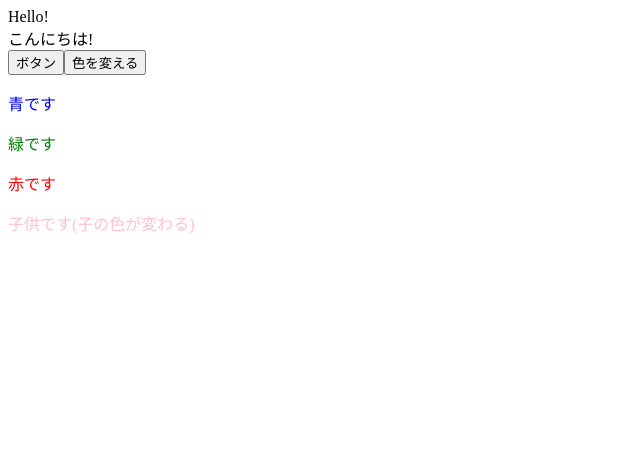
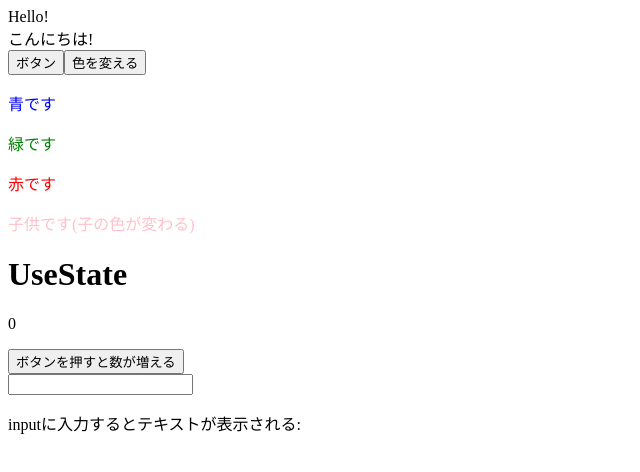
Before and after one commit to TakeshiShiomi/react_study, a React (Create React App) app: page / in a window 1280 px wide. Shown: the top 472 px of the page, without its empty margins (0-640 px from the left). Built offline with nearby package versions, Linux system fonts and the light colour scheme.

Commit message:
useState実装

```diff
--- /dev/null
+++ b/src/UseStatePractice.tsx
@@ -0,0 +1,38 @@
+import React from 'react';
+import { useState } from 'react';
+import './App.css';
+
+interface UseStatePracticeProps {
+  name?: string;
+}
+
+export const UseStatePractice: React.FC<UseStatePracticeProps> = () => {
+  // useState関数を使用して、numという変数を定義
+  // numが状態を持った変数、setNumが状態を更新するための関数
+  // useState関数の引数には初期値を設定
+  const [num, setNum] = useState(0);
+  const onClickButton = () => {
+    setNum(num + 1);
+  };
+
+  // useState関数を使用して、textという変数を定義
+  // textが状態を持った変数、setTextが状態を更新するための関数
+  // useState関数の引数には初期値を設定
+  const [text, setText] = useState('');
+  // input要素の値が変更されたときに呼び出される関数
+  const onChangeText = (e: React.ChangeEvent<HTMLInputElement>) => {
+    setText(e.target.value);
+  };
+
+
+  return (
+    <>
+      <h1>UseState</h1>
+      <p>{num}</p>
+      <button onClick={onClickButton}>ボタンを押すと数が増える</button>
+      <br />
+      <input type="text" value={text} onChange={onChangeText} />
+      <p>inputに入力するとテキストが表示される: {text}</p>
+    </>
+  );
+};
--- a/src/index.tsx
+++ b/src/index.tsx
@@ -5,6 +5,7 @@ import { App } from './App';
 import { PropsPractice } from './PropsPractice';
 import { PropsPractice2 } from './PropsPractice2';
 import { ChildrenPractice } from './ChildrenPractice';
+import { UseStatePractice } from './UseStatePractice';
 
 const rootElement = document.getElementById('root');
 if (!rootElement) {
@@ -29,5 +30,7 @@ root.render(
     <ChildrenPractice colorName='pink'>
       子供です(子の色が変わる)
     </ChildrenPractice>
+
+    <UseStatePractice />
   </>
 );
```
